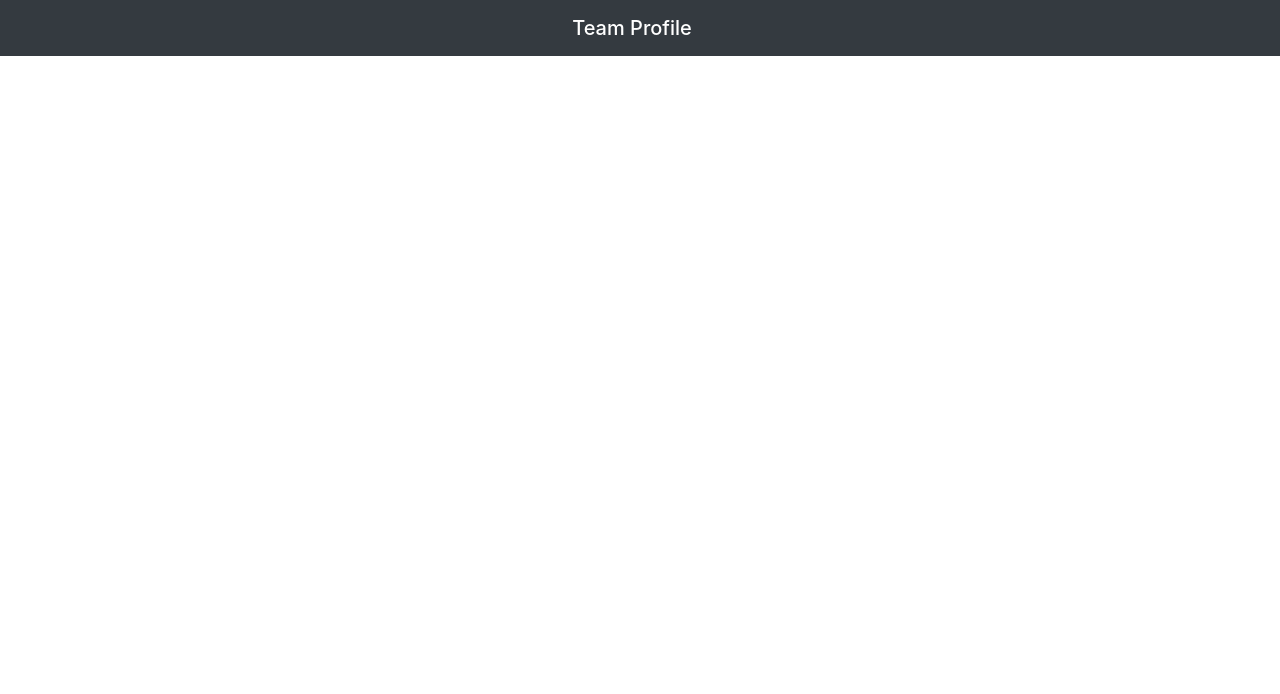
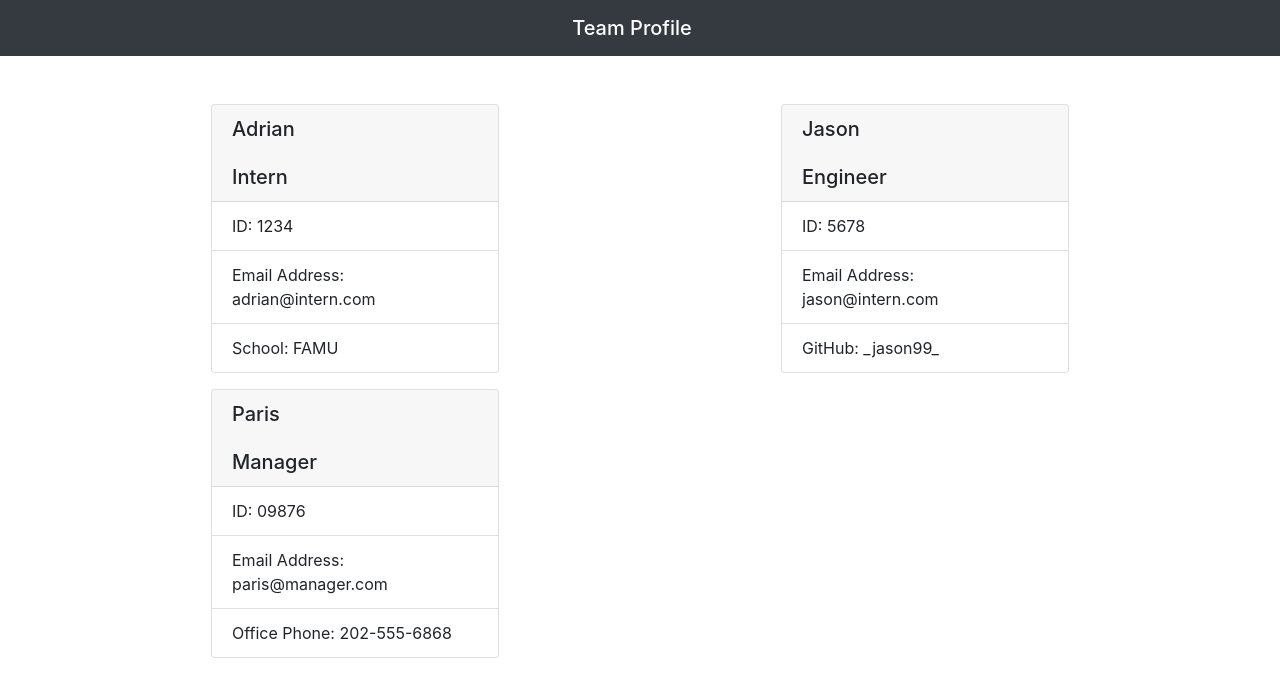
Before and after one commit to polodre/Team-Profile-Generator, a website: page Output/team.html in a window 1280 px wide. Drawn offline with nearby package versions, Linux system fonts and the light colour scheme.

Commit message:
readmevideo

```diff
--- a/Output/team.html
+++ b/Output/team.html
@@ -12,4 +12,35 @@
             <span class="navbar-brand mb-0 h1 w-100 text-center">Team Profile</span>
         </nav>
         <div class="container">
-            <div class="row">
+            <div class="row"><div class="col-6">
+            <div class="card mx-auto mb-3" style="width: 18rem">
+            <h5 class="card-header">Adrian<br /><br />Intern</h5>
+            <ul class="list-group list-group-flush">
+                <li class="list-group-item">ID: 1234</li>
+                <li class="list-group-item">Email Address: adrian@intern.com</li>
+                <li class="list-group-item">School: FAMU</li>
+            </ul>
+            </div>
+        </div><div class="col-6">
+            <div class="card mx-auto mb-3" style="width: 18rem">
+            <h5 class="card-header">Jason<br /><br />Engineer</h5>
+            <ul class="list-group list-group-flush">
+                <li class="list-group-item">ID: 5678</li>
+                <li class="list-group-item">Email Address: jason@intern.com</li>
+                <li class="list-group-item">GitHub: _jason99_</li>
+            </ul>
+            </div>
+        </div><div class="col-6">
+            <div class="card mx-auto mb-3" style="width: 18rem">
+            <h5 class="card-header">Paris<br /><br />Manager</h5>
+            <ul class="list-group list-group-flush">
+                <li class="list-group-item">ID: 09876</li>
+                <li class="list-group-item">Email Address: paris@manager.com</li>
+                <li class="list-group-item">Office Phone: 202-555-6868</li>
+            </ul>
+            </div>
+        </div> </div>
+    </div>
+
+</body>
+</html>
```
Also changed, not shown: README.md, images/image2.PNG (added).
